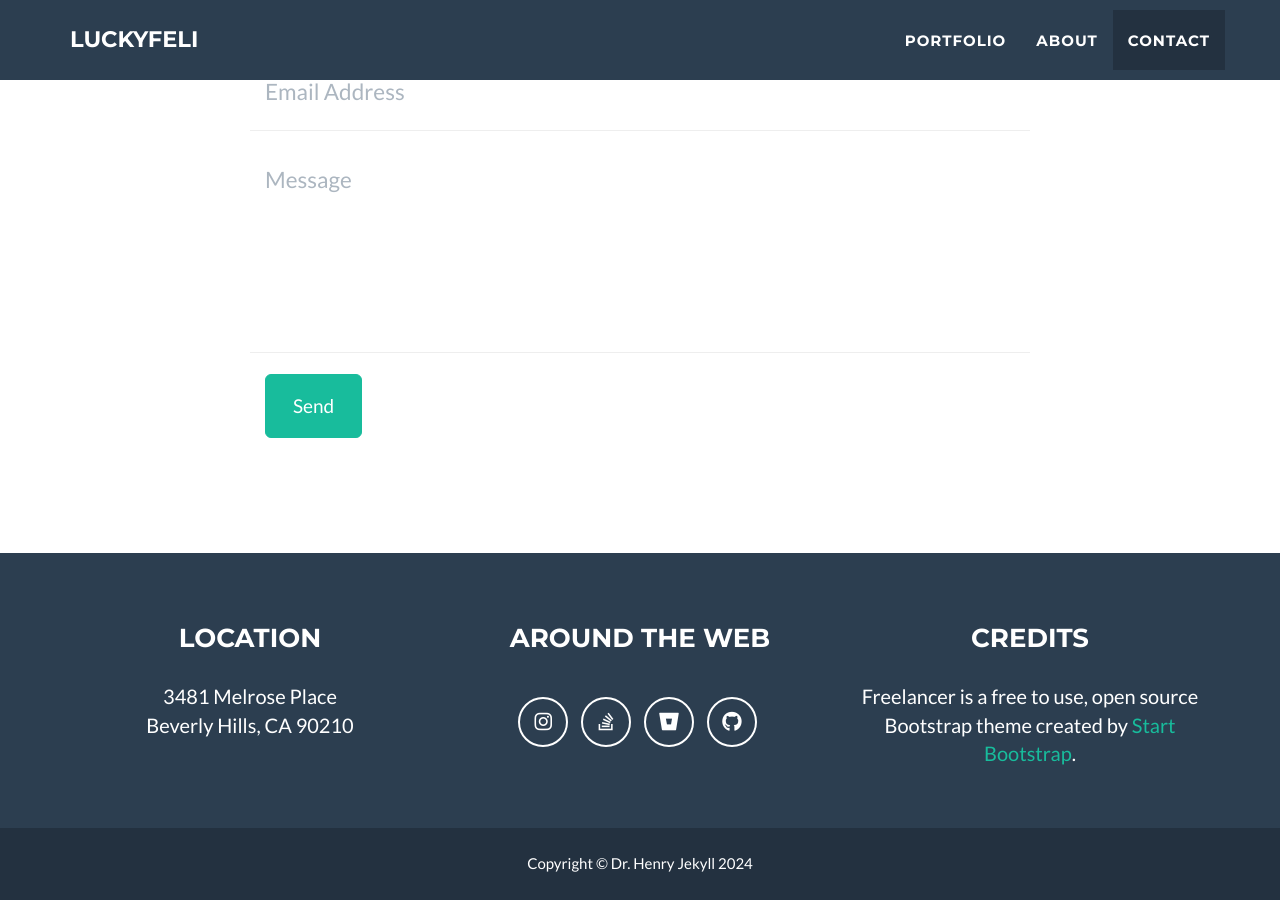
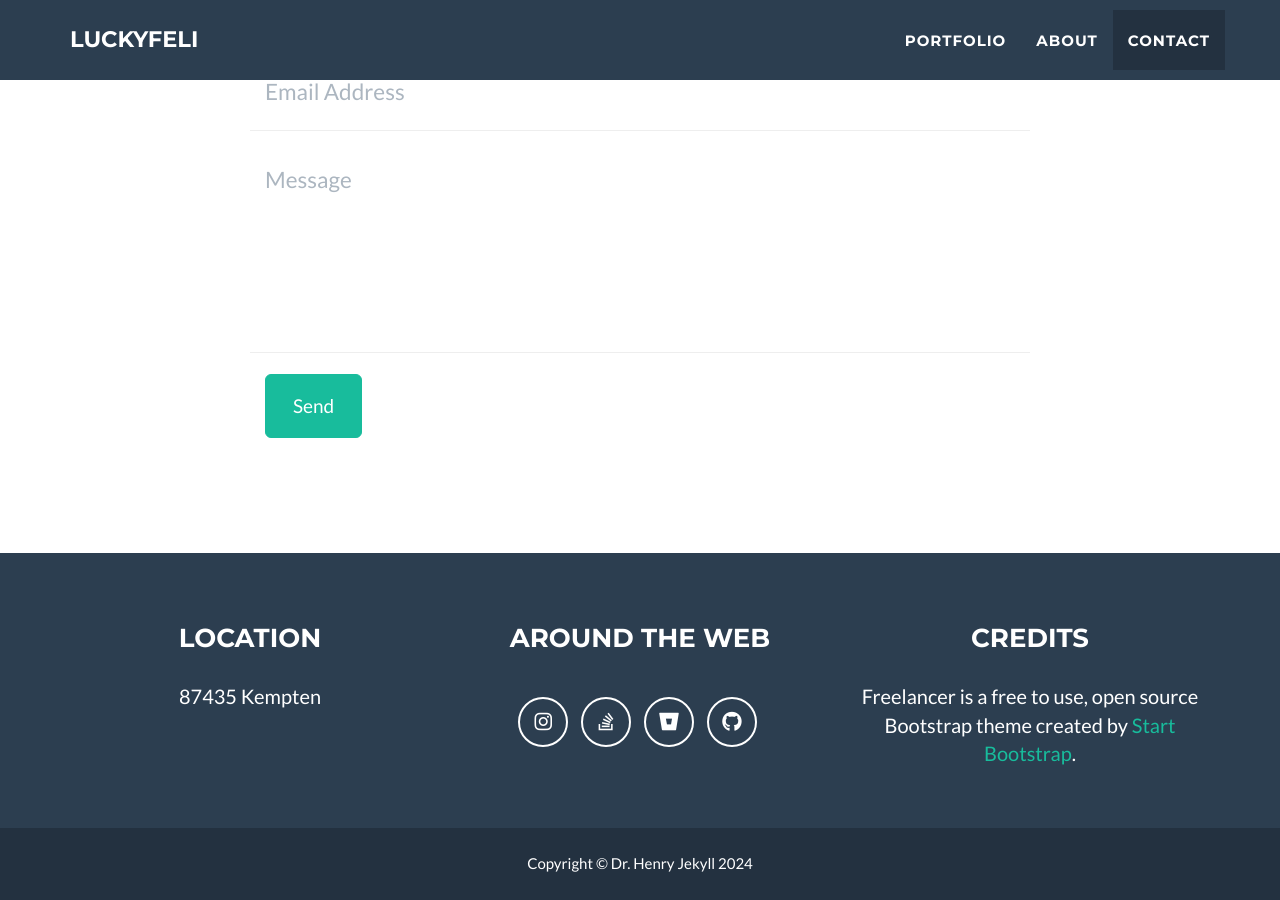
Before and after one commit to LuckyFeli/LuckyFeli.github.io, a Jekyll site: the page built from _posts/2014-07-18-project-1.markdown, in a window 1280 px wide and 900 px high, scrolled down 2492 px. Built offline with Jekyll 4.4.1, drawn with Linux system fonts in a browser that asks for light colours.

Commit message:
formspree

```diff
--- a/_config.yml
+++ b/_config.yml
@@ -50,8 +50,7 @@ social:
 
 # Postal address (add as many lines as necessary)
 address:
-  - line: 3481 Melrose Place
-  - line: Beverly Hills, CA 90210
+  - line: 87435 Kempten
 
 # Credits content
 credits: 'Freelancer is a free to use, open source Bootstrap theme created by <a href="http://startbootstrap.com">Start Bootstrap</a>.'
--- a/_includes/contact_static.html
+++ b/_includes/contact_static.html
@@ -9,7 +9,7 @@
     </div>
     <div class="row">
       <div class="col-lg-8 col-lg-offset-2">
-        <form action="//formspree.io/{{ site.email }}" method="POST" name="sentMessage" id="contactForm" novalidate>
+        <form action="https://formspree.io/f/xkgnpqgd" method="POST" name="sentMessage" id="contactForm" novalidate>
           <div class="row control-group">
             <div class="form-group col-xs-12 floating-label-form-group controls">
               <label for="name">Name</label>
```
